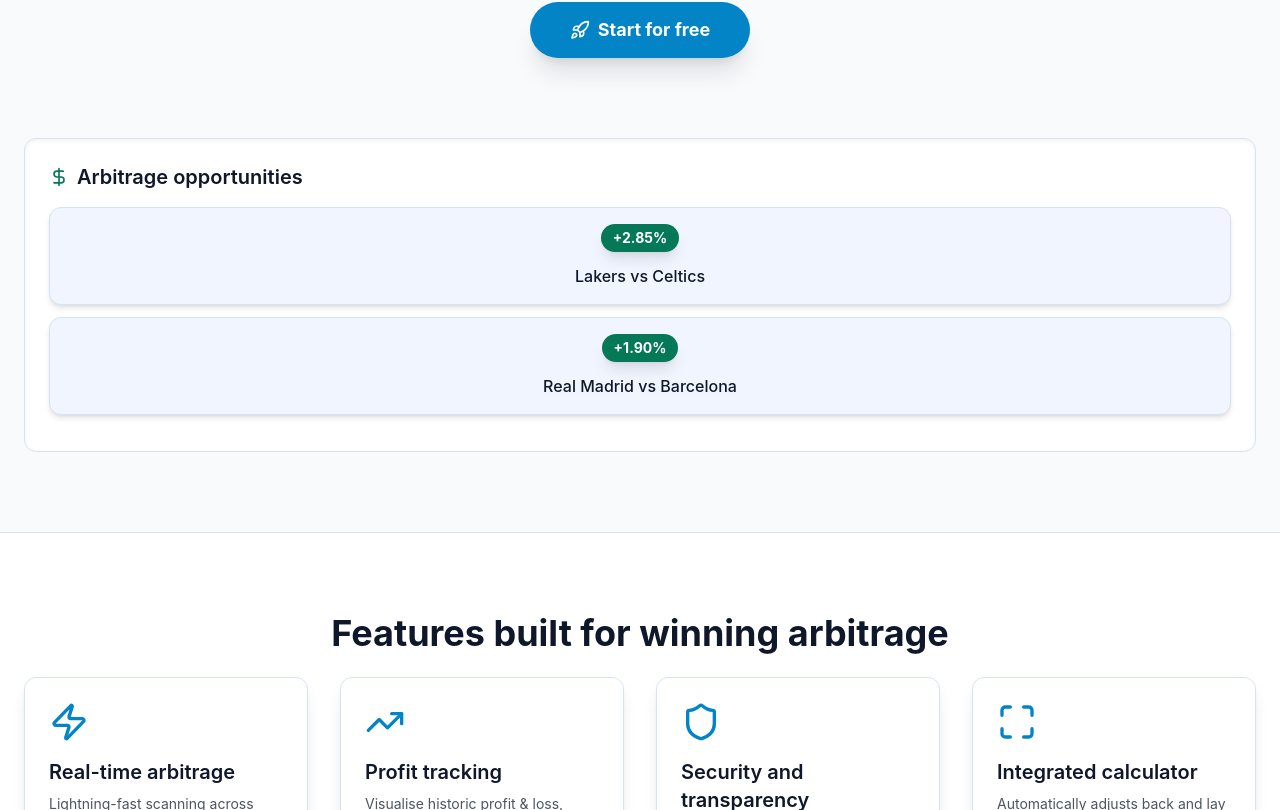
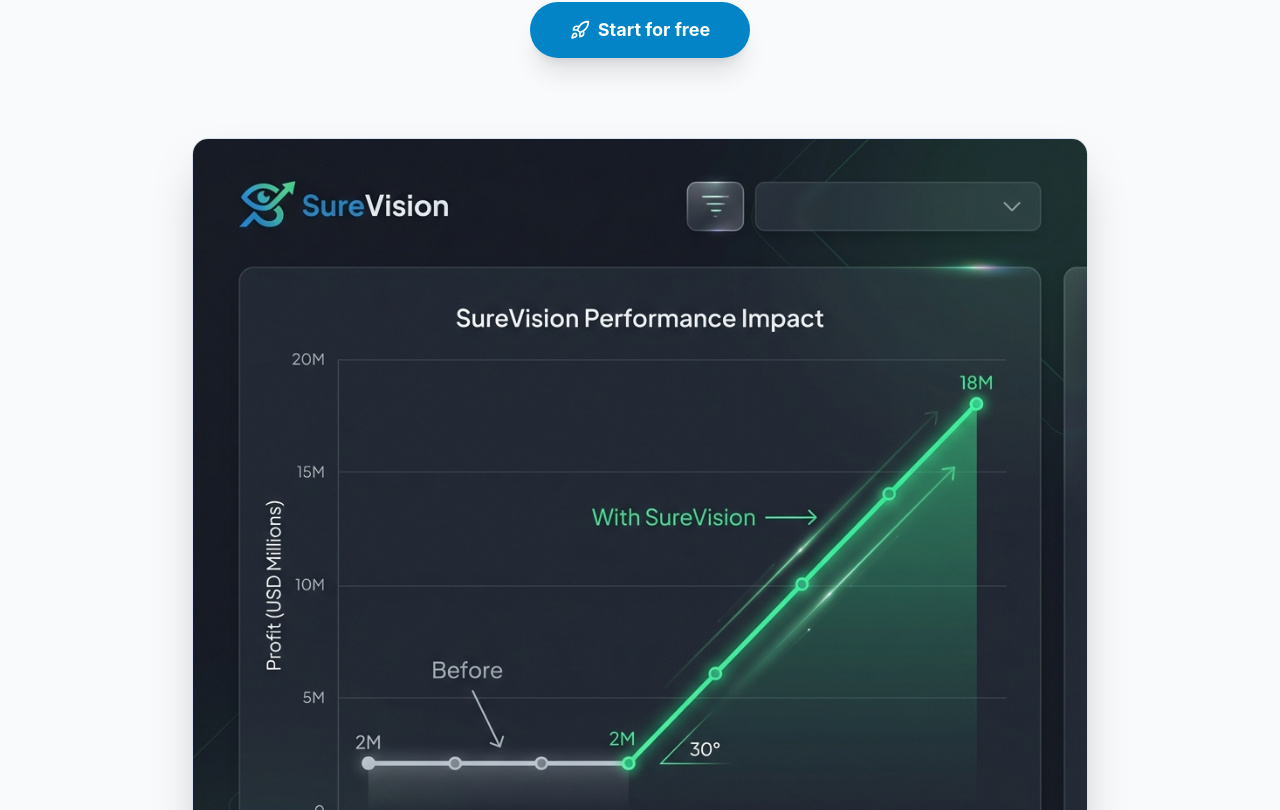
Before and after one commit to Buzzerage/surevisionone_frontend, a Next.js app: page / in a window 1280 px wide. Shown: the part 410-1220 px from the top of the page. Built offline with nearby package versions, Linux system fonts and the light colour scheme.

Commit message:
Landing page

```diff
--- a/src/app/restore-password/page.tsx
+++ b/src/app/restore-password/page.tsx
@@ -6,7 +6,7 @@
 import { CheckCircle2, Loader2, Lock } from "lucide-react";
 
 import { supabase } from "@/lib/supabase/browser-client";
-import { markRecoverySession, clearRecoverySessionMark } from "@/lib/supabase/recoverySessionCookie";
+import { clearRecoverySessionMark } from "@/lib/supabase/recoverySessionCookie";
 import { useAppTranslations } from "@/lib/i18n";
 
 export default function RestorePasswordPage() {
@@ -55,7 +55,6 @@
     }
 
     setLoading(true);
-    let passwordUpdated = false;
 
     try {
       const { data, error: updateError } = await supabase.auth.updateUser({ password });
@@ -66,8 +65,8 @@
         throw updateError;
       }
 
-      passwordUpdated = true;
       setSuccess(restoreCopy.success);
+      // eslint-disable-next-line @typescript-eslint/no-explicit-any
     } catch (err: any) {
       console.error("[restore-password] updateUser failed:", err);
 
--- a/src/components/layout/HeaderPrivate.tsx
+++ b/src/components/layout/HeaderPrivate.tsx
@@ -10,7 +10,7 @@
 import { supabase } from "@/lib/supabase/browser-client";
 import { useThemeContext } from "@/providers/ThemeProvider";
 import { useAppTranslations } from "@/lib/i18n";
-import { clearSupabaseSession } from "@/lib/supabase/clearSession";
+
 
 type HeaderPrivateProps = {
   session: Session | null;
--- a/src/features/landing/LandingPage.tsx
+++ b/src/features/landing/LandingPage.tsx
@@ -2,7 +2,7 @@
 
 import { useEffect, useMemo, useState } from "react";
 import type { LucideIcon } from "lucide-react";
-import { Check, DollarSign, Maximize, Rocket, Shield, TrendingUp, Zap } from "lucide-react";
+import { Check, Maximize, Rocket, Shield, TrendingUp, Zap } from "lucide-react";
 
 import LoginModal from "@/components/auth/LoginModal";
 import { useLanguageContext } from "@/providers/LanguageProvider";
@@ -13,44 +13,8 @@
   onStartClick: () => void;
 };
 
-type ArbitrageExample = {
-  percentage: number;
-  team1: string;
-  team2: string;
-};
-
-const ARBITRAGE_EXAMPLES: ArbitrageExample[] = [
-  { percentage: 2.85, team1: "Lakers", team2: "Celtics" },
-  { percentage: 1.9, team1: "Real Madrid", team2: "Barcelona" },
-];
 
 const FEATURE_ICONS: LucideIcon[] = [Zap, TrendingUp, Shield, Maximize];
-
-
-function ArbitrageListMockup({ title }: { title: string }) {
-  return (
-    <div className="w-full h-full p-4 md:p-6 bg-[var(--color-card-bg)] rounded-xl shadow-inner border border-[var(--color-border)]">
-      <h3 className="text-xl font-semibold mb-4 text-[var(--color-text-accent)] flex items-center">
-        <DollarSign className="w-5 h-5 mr-2 text-[var(--color-green-text)]" />
-        {title}
-      </h3>
-
-      {ARBITRAGE_EXAMPLES.map((arb) => (
-        <div
-          key={`${arb.team1}-${arb.team2}`}
-          className="p-4 mb-3 rounded-xl bg-[var(--color-subtle-bg)] border border-[var(--color-border)] shadow-md"
-        >
-          <div className="text-sm font-bold inline-block px-3 py-1 rounded-full mb-3 bg-[var(--color-green-text)] text-white shadow-lg">
-            +{arb.percentage.toFixed(2)}%
-          </div>
-          <p className="text-md font-medium text-[var(--color-text-accent)]">
-            {arb.team1} vs {arb.team2}
-          </p>
-        </div>
-      ))}
-    </div>
-  );
-}
 
 export default function LandingPage({ onStartClick }: LandingPageProps) {
   const [showLoginModal, setShowLoginModal] = useState(false);
@@ -101,8 +65,19 @@
               <Rocket className="w-5 h-5 mr-2" /> {copy.hero.cta}
             </button>
 
-            <div className="mt-20">
-              <ArbitrageListMockup title={copy.arbitrageTitle} />
+            <div className="mt-20 flex justify-center">
+              <div className="relative w-full max-w-4xl overflow-hidden rounded-2xl shadow-2xl border border-[var(--color-border)]">
+                {/* eslint-disable-next-line @next/next/no-img-element */}
+                <img
+                  src="/earnings_graph.png"
+                  alt="Earnings Graph - Projected Growth with SureVisionOne"
+                  className="w-full h-auto object-cover"
+                />
+                <div className="absolute bottom-0 left-0 right-0 bg-gradient-to-t from-black/80 to-transparent p-6 text-white text-left">
+                  <p className="font-bold text-lg">Visualiza tu éxito</p>
+                  <p className="text-sm opacity-90">Pasa de resultados planos a un crecimiento exponencial.</p>
+                </div>
+              </div>
             </div>
           </div>
         </section>
@@ -140,8 +115,7 @@
               {plans.map((plan) => (
                 <div
                   key={plan.name}
-                  className={`p-8 rounded-2xl border transition-all duration-300 ${
-                    plan.isPopular
+                  className={`p-8 rounded-2xl border transition-all duration-300 ${plan.isPopular
                     ? "border-[var(--color-accent-primary)] bg-[var(--color-card-bg)] shadow-2xl scale-[1.05]"
                     : "border-[var(--color-border)] bg-[var(--color-card-bg)] shadow-md hover:shadow-xl"
                     }`}
@@ -154,8 +128,7 @@
 
                   <button
                     onClick={onStartClick}
-                    className={`w-full py-3 font-semibold rounded-lg transition-colors ${
-                      plan.isPopular
+                    className={`w-full py-3 font-semibold rounded-lg transition-colors ${plan.isPopular
                       ? "bg-[var(--color-accent-primary)] text-white hover:bg-[#0ea5e9]"
                       : plan.isFree
                         ? "bg-[var(--color-green-text)] text-white hover:bg-green-600"
--- a/src/lib/i18n/translations.ts
+++ b/src/lib/i18n/translations.ts
@@ -744,71 +744,71 @@
           "El escáner de arbitraje más rápido para apuestas deportivas. Encuentra apuestas seguras y garantiza ganancias sin riesgo.",
         cta: "Comenzar gratis",
       },
-      featuresTitle: "Características que garantizan el éxito",
-      arbitrageTitle: "Oportunidades de arbitraje",
-      pricingTitle: "Planes de suscripción flexibles",
-      footer: "Todos los derechos reservados.",
+      featuresTitle: "Características que realmente marcan la diferencia",
+      arbitrageTitle: "Potencia tus ganancias",
+      pricingTitle: "Planes transparentes",
+      footer: "Todos los derechos reservados, SureVisionOne.",
       features: [
         {
-          title: "Arbitraje en Tiempo Real",
+          title: "Visualización de Crecimiento",
           description:
-            "Escaneo ultrarrápido a través de más de 80 casas de apuestas y exchanges para no perderte ni una oportunidad.",
+            "Observa cómo tus beneficios se disparan con nuestro gráfico de rendimiento proyectado. Pasa de un crecimiento plano a una tendencia alcista constante.",
         },
         {
-          title: "Seguimiento de Beneficios",
+          title: "Datos Reales, Sin Filtros",
           description:
-            "Visualiza tus ganancias y pérdidas históricas, rendimiento por deporte y análisis detallado de ROI.",
+            "Accede a información veraz y directa del mercado. Sin promesas vacías, solo las oportunidades que realmente existen.",
         },
         {
-          title: "Seguridad y Transparencia",
+          title: "Simplicidad y Eficacia",
           description:
-            "Cálculos verificados y encriptación de datos para garantizar la seguridad de tu información financiera.",
+            "Una interfaz diseñada para que encuentres lo que buscas en segundos. Menos ruido, más rentabilidad.",
         },
         {
-          title: "Calculadora Integrada",
+          title: "Inteligencia Financiera",
           description:
-            "Ajusta automáticamente las apuestas 'back' y 'lay' basándose en tu bankroll disponible.",
+            "Calculadora integrada que optimiza cada céntimo de tu inversión, gestionando el riesgo automáticamente.",
         },
       ],
       pricingPlans: [
         {
-          name: "Free",
+          name: "FREE",
           price: { eur: 0, gbp: 0 },
-          tagline: "Acceso permanente a la plataforma con arbitrajes básicos.",
+          tagline: "Prueba la potencia de la plataforma durante 7 días.",
           features: [
-            "Escaneo en 5 casas de apuestas",
-            "Arbitrajes con beneficio > 3.0%",
-            "Retraso de datos de 30 minutos",
-            "Soporte por documentación",
+            "Acceso completo de prueba (7 días)",
+            "Funcionalidades del plan Standard",
+            "Sin compromiso",
+            "Escaneo básico",
           ],
           isFree: true,
-          cta: "Empezar gratis",
+          cta: "Empezar prueba gratis",
         },
         {
-          name: "Starter",
-          price: { eur: 29, gbp: 25 },
-          tagline: "Ideal para principiantes que empiezan a explorar el arbitraje.",
+          name: "STANDARD",
+          price: { eur: 14.95, gbp: 12.95 },
+          tagline: "Ideal para comenzar a rentabilizar tu capital.",
           features: [
-            "Escaneo en 20+ casas de apuestas",
-            "Arbitrajes con beneficio > 1.5%",
-            "Notificaciones por email",
-            "Soporte estándar",
+            "Arbitrajes de partidos futuros",
+            "Rentabilidad máx. de 5%",
+            "Deportes: Baloncesto y Tenis",
+            "Alertas estándar",
           ],
-          cta: "Seleccionar Starter",
+          cta: "Elegir Standard",
         },
         {
-          name: "Pro",
-          price: { eur: 99, gbp: 85 },
-          tagline: "Herramientas avanzadas para arbitrajistas a tiempo parcial.",
+          name: "PRO",
+          price: { eur: 39, gbp: 34 },
+          tagline: "Para quienes buscan oportunidades en todo momento.",
           features: [
-            "Escaneo en 80+ casas de apuestas",
-            "Arbitrajes con beneficio > 0%",
-            "Notificaciones instantáneas (SMS/Telegram)",
-            "Calculadora de arbitraje avanzada",
-            "Soporte premium 24/7",
+            "Arbitrajes en partidos en JUEGO (Live)",
+            "Arbitrajes de partidos futuros",
+            "Todos los deportes incluidos",
+            "Sin límite de rentabilidad",
+            "Alertas instantáneas",
           ],
           isPopular: true,
-          cta: "Comenzar con Pro",
+          cta: "Obtener Plan PRO",
         },
         {
           name: "Ultimate",
--- a/src/providers/LanguageProvider.tsx
+++ b/src/providers/LanguageProvider.tsx
@@ -209,7 +209,7 @@
           .from("profiles")
           .upsert(
             { id: targetUserId, language: nextLanguage, ...(profileOverrides ?? {}) },
-            { onConflict: "id", returning: "minimal" }
+            { onConflict: "id" }
           );
 
         if (error) {
```
Also changed, not shown: src/app/profile/ProfilePanel.tsx (+6 -7 lines), src/lib/supabase/server-client.ts (+2 -15 lines), public/earnings_graph.png (added). Lines whose indentation alone changed are shown as unchanged.
